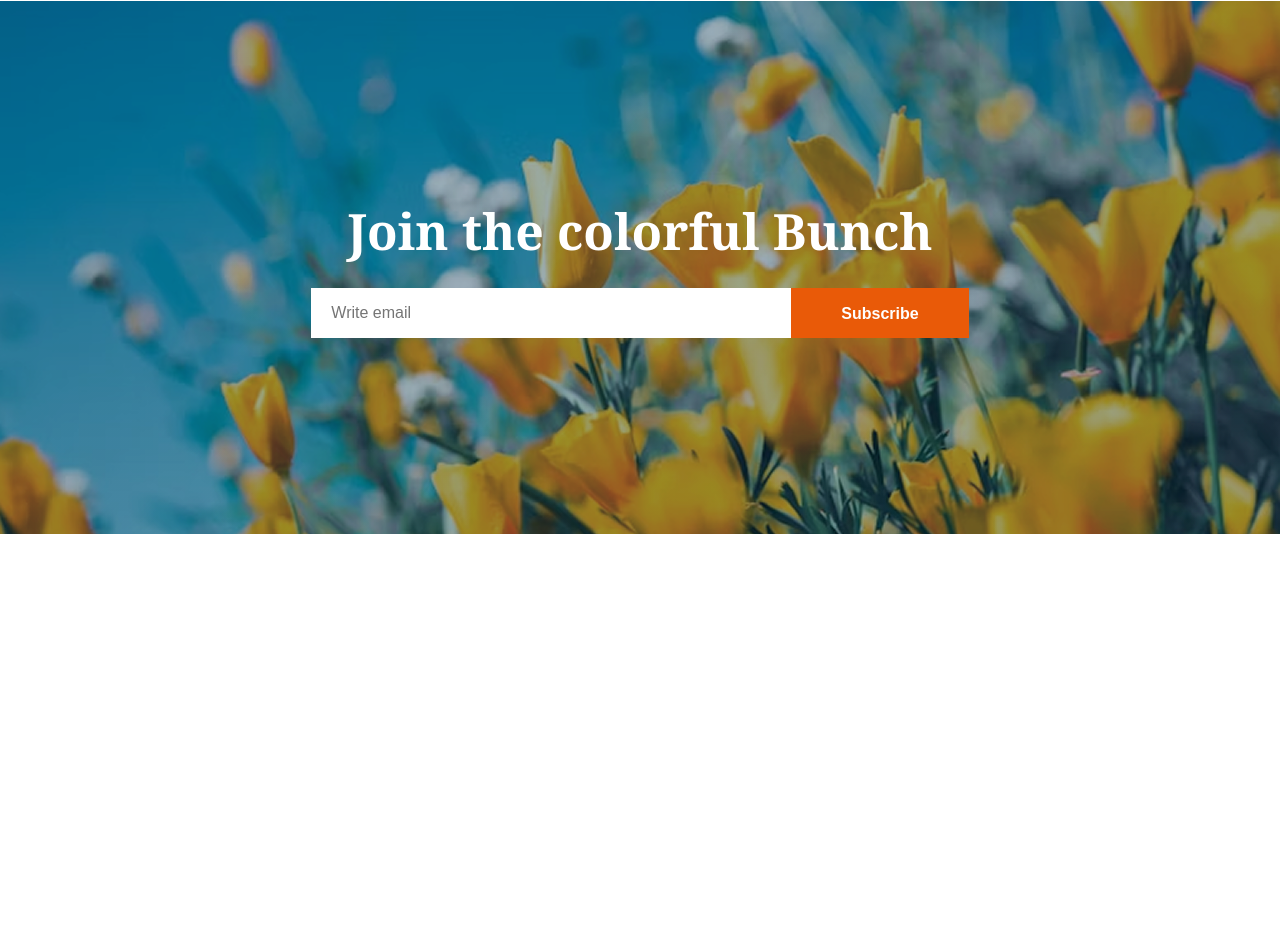
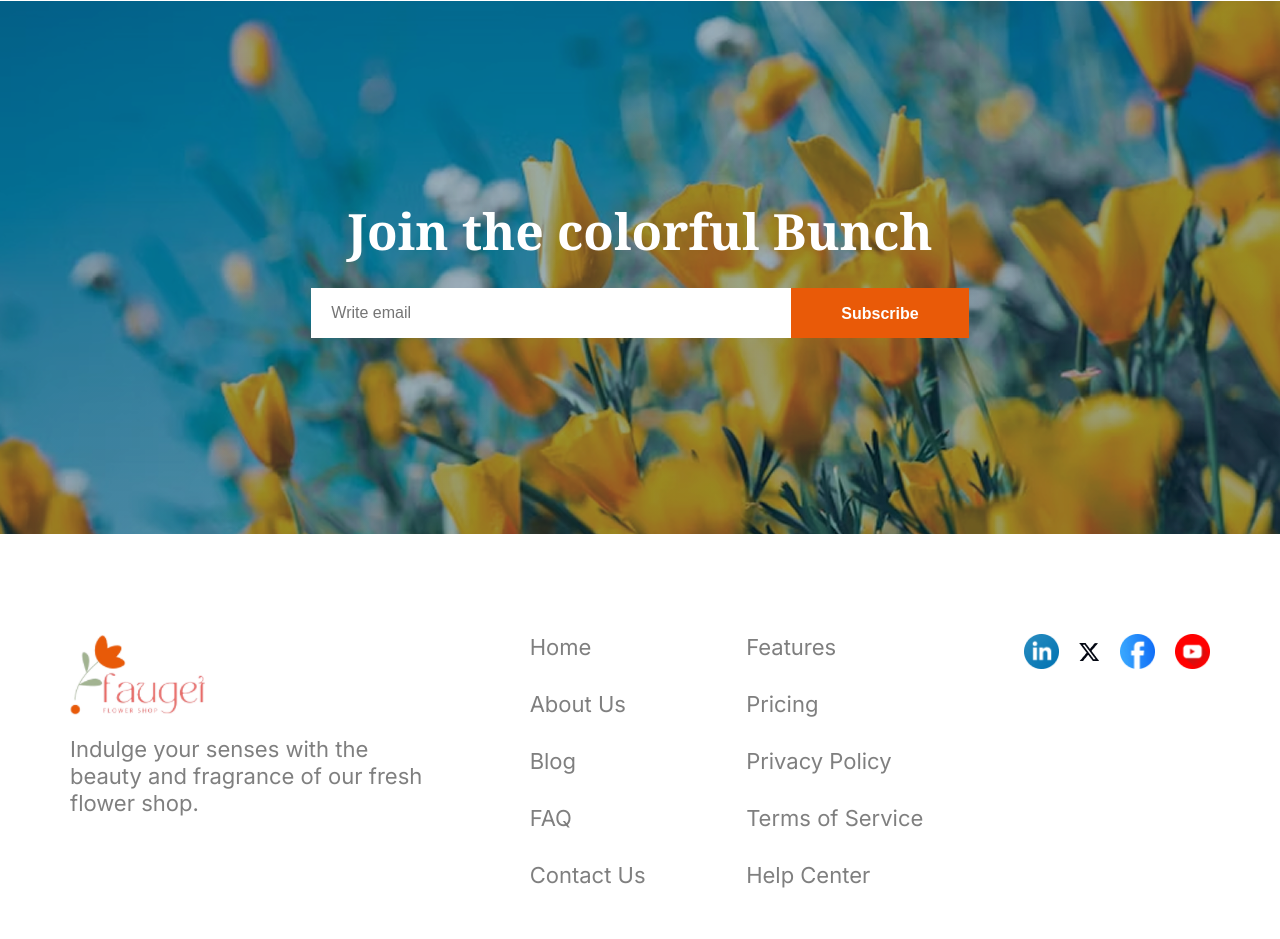
Before and after one commit to pbnhamza/-assignment-2, a plain HTML site: page index.html in a window 1280 px wide. Shown: the part 3696-4635 px from the top of the page. Before the commit the page ends 4230 px from the top, so only its background shows below. Drawn offline with Linux system fonts and the light colour scheme.

Commit message:
this is my commit

```diff
--- a/index.html
+++ b/index.html
@@ -197,5 +197,63 @@
         </div>
       </section>
     </main>
+    <!-- footer Section -->
+    <footer class="footer-section container">
+      <div class="footer-container display-flex">
+        <div class="">
+          <div>
+            <img class="logo" src="./assets/logo.png" alt="" />
+          </div>
+          <p class="description">
+            Indulge your senses with the beauty and fragrance of our fresh
+            flower shop.
+          </p>
+        </div>
+        <div class="">
+          <ul class="description">
+            <li><a href=""></a>Home</li>
+            <li><a href=""></a>About Us</li>
+            <li><a href=""></a>Blog</li>
+            <li><a href=""></a>FAQ</li>
+            <li><a href=""></a>Contact Us</li>
+          </ul>
+        </div>
+        <div class="">
+          <ul class="description">
+            <li><a href=""></a>Features</li>
+            <li><a href=""></a>Pricing</li>
+            <li><a href=""></a>Privacy Policy</li>
+            <li><a href=""></a>Terms of Service</li>
+            <li><a href=""></a>Help Center</li>
+          </ul>
+        </div>
+        <div class="icon display-flex">
+          <img
+            width="35px"
+            height="35px"
+            src="./assets/icon-linkedin.png"
+            alt=""
+          />
+          <img
+            width="19px"
+            height="18px"
+            src="./assets/icon-twitter.png"
+            alt=""
+          />
+          <img
+            width="35px"
+            height="35px"
+            src="./assets/icon-facebook.png"
+            alt=""
+          />
+          <img
+            width="35px"
+            height="35px"
+            src="./assets/icon-youtube.png"
+            alt=""
+          />
+        </div>
+      </div>
+    </footer>
   </body>
 </html>
--- a/style/style.css
+++ b/style/style.css
@@ -12,6 +12,7 @@
   margin: 0;
   padding: 0;
 }
+
 /* common  */
 .display-hide {
   display: none;
@@ -153,7 +154,7 @@ img {
 }
 
 .plants-left img {
-  width: 540px;
+  max-width: 540px;
   height: 597px;
 }
 .badge {
@@ -343,11 +344,48 @@ img {
   text-align: left;
   padding: 8px 20px;
 }
-
+/* footer Section */
+.footer-section {
+  overflow-x: hidden;
+  padding-top: 50px;
+}
+.footer-container {
+  justify-content: space-between;
+  align-items: flex-start;
+  text-align: start;
+  margin-top: 50px;
+  margin-bottom: 50px;
+  gap: 25px;
+}
+.logo {
+  width: 135px;
+  height: 82px;
+  margin-bottom: 16px;
+}
+.footer-container p {
+  width: 359px;
+}
+.footer-container ul li {
+  list-style: none;
+}
+.footer-container ul {
+  display: grid;
+  gap: 30px;
+}
+.footer-container ul li a {
+  text-decoration: none;
+}
+.icon {
+  gap: 20px;
+  align-items: center;
+}
 @media screen and (max-width: 576px) {
+  body {
+    overflow-x: hidden;
+  }
   .nav-bar {
     display: flex;
-    margin: 30px 16px;
+    margin: 30px 20px;
   }
   .menu {
     display: none;
@@ -359,11 +397,12 @@ img {
   .banner-content,
   .Plants,
   .deals {
-    margin: 0 16px;
+    margin: 0 20px;
   }
   .card-container {
     display: grid;
     grid-template-columns: repeat(2, 1fr);
+    margin: 16px;
   }
   .plants-love {
     margin-top: 20px;
@@ -388,7 +427,7 @@ img {
       "items-1"
       "items-2"
       "items-3";
-    margin: 0 16px;
+    margin: 0 auto;
   }
   .card-3 {
     height: 206px;
@@ -417,4 +456,10 @@ img {
   .join-title {
     font-size: 20px;
   }
+
+  .footer-container {
+    flex-direction: column;
+    gap: 25px;
+    margin-left: 16px;
+  }
 }
```
